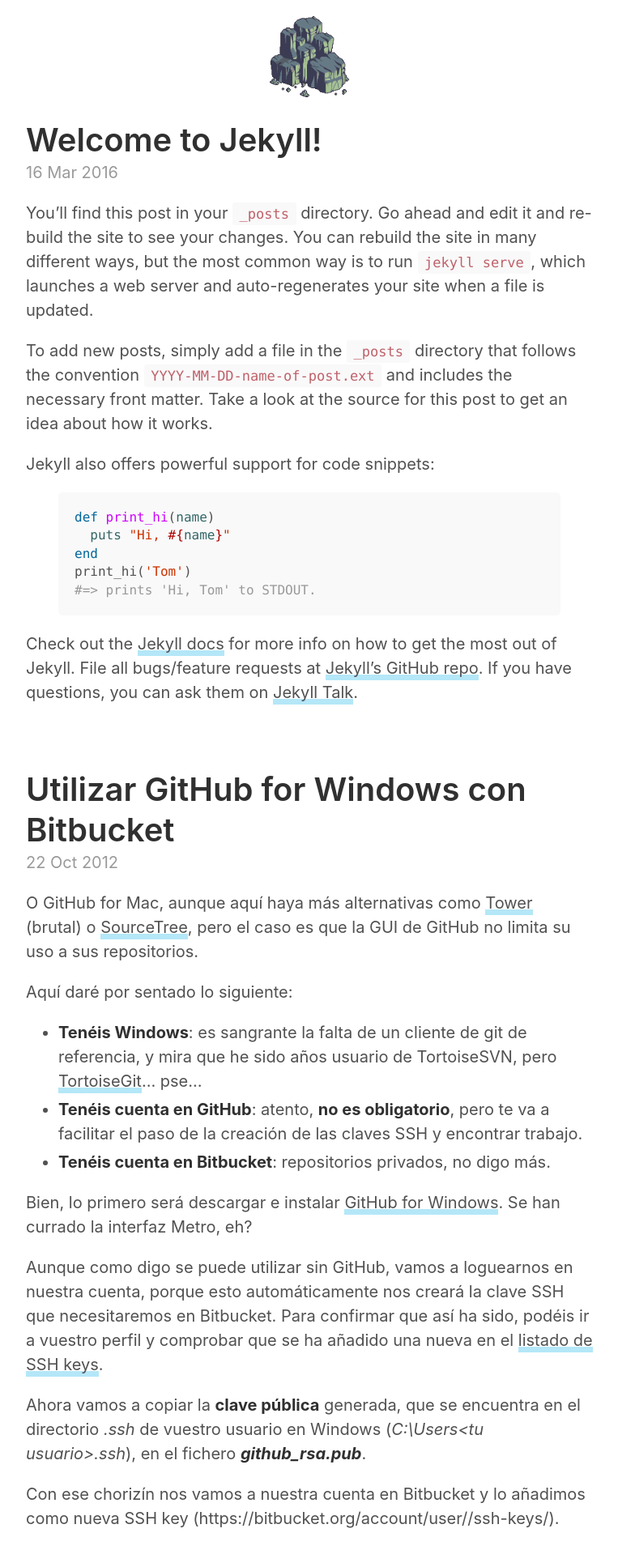
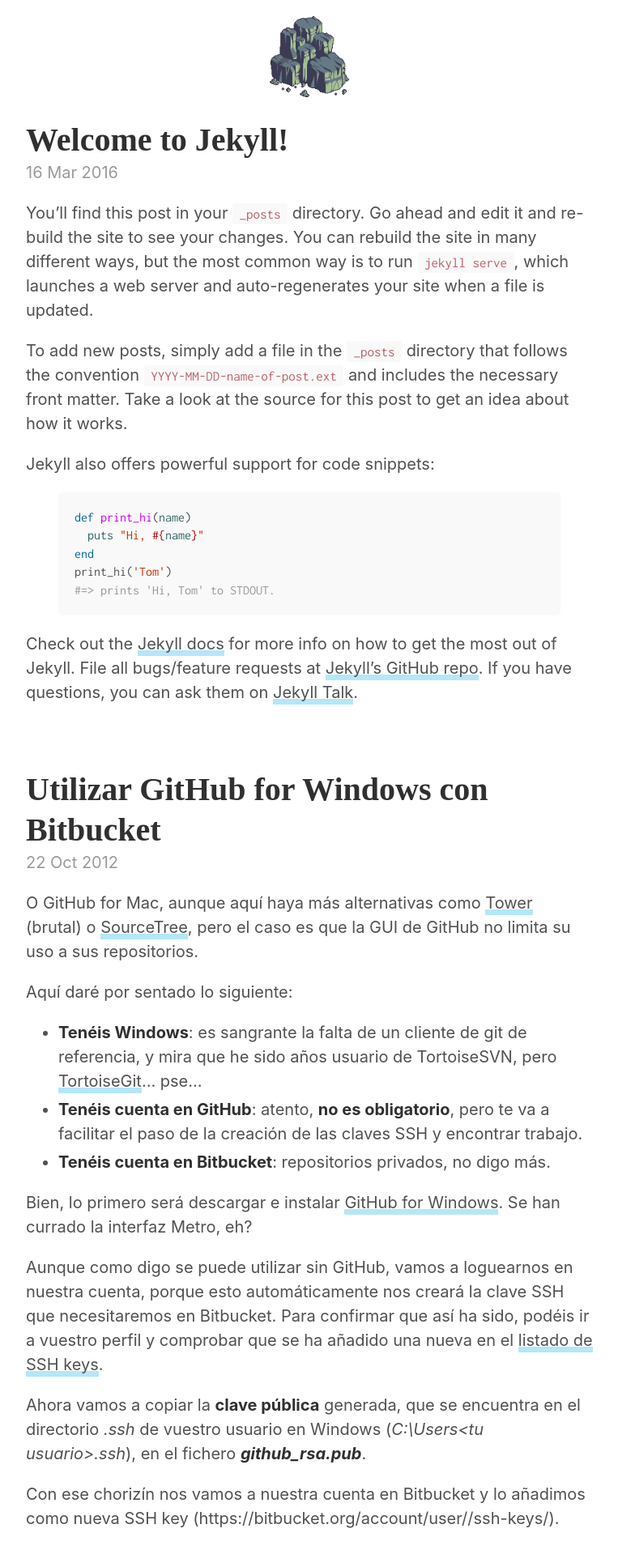
Before and after one commit to ferjgar/ferjgar.github.io, a Jekyll site: the page built from index.html, in a window 1280 px wide. Shown: the top 1914 px of the page at 81% size, without its empty margins (258-1021 px from the left). Built offline with Jekyll 4.4.1, drawn with Linux system fonts in a browser that asks for light colours; some web fonts are replaced; the list of posts is cut into pages by our own code.

Commit message:
Playing with fonts

```diff
--- a/_includes/head.html
+++ b/_includes/head.html
@@ -1,11 +1,12 @@
 <head>
   <meta charset="UTF-8">
   <meta name="viewport" content="width=device-width, initial-scale=1.0">
+  {% feed_meta %}
 
   <title>{{ page.title }}</title>
 
-  <link rel="stylesheet" href="/styles.css">
+  <link rel="stylesheet" type="text/css" href="/styles.css">
+  <link rel="stylesheet" type="text/css" href="https://fonts.googleapis.com/css?family=Belgrano|Inconsolata">
   <link rel="apple-touch-icon-precomposed" sizes="144x144" href="/public/apple-touch-icon-precomposed.png">
   <link rel="shortcut icon" href="/public/favicon.ico">
-  {% feed_meta %}
 </head>
--- a/_layouts/default.html
+++ b/_layouts/default.html
@@ -17,11 +17,9 @@
       </main>
 
       <footer class="footer">
-        <small>
-          <a href="#">Ahora</a>
-          <a href="#">Archivo</a>
-          <a href="#">Acerca</a>
-        </small>
+        <a href="#">Acerca</a>
+        <a href="#">Ahora</a>
+        <a href="#">Archivo</a>
       </footer>
     </div>
 
--- a/_sass/_ferjgar.scss
+++ b/_sass/_ferjgar.scss
@@ -1,18 +1,26 @@
 // ferjgar.rocks awesome styles!
+
+$font-title: "Belgrano", serif;
+$font-code: "Inconsolata", monospace;
+$link-color: #b4e7f8;
 
 // borrowed from wired.com
 @mixin underlined-link {
   a {
     text-decoration: none;
-    border-bottom: 3px solid #b4e7f8;
-    box-shadow: inset 0 -4px 0 #b4e7f8;
+    border-bottom: 3px solid $link-color;
+    box-shadow: inset 0 -4px 0 $link-color;
     color: inherit;
 
     &:hover, &:focus, &:active {
-      background: #b4e7f8;
+      background: $link-color;
       color: inherit;
     }
   }
+}
+
+code, pre {
+  font-family: $font-code;
 }
 
 .masthead {
@@ -29,6 +37,15 @@
 .footer {
   @include underlined-link;
   text-align: right;
+  font-family: $font-title;
+
+  a {
+    padding: 15px;
+  }
+}
+
+.post-title {
+  font-family: $font-title;
 }
 
 .post-content {
```
